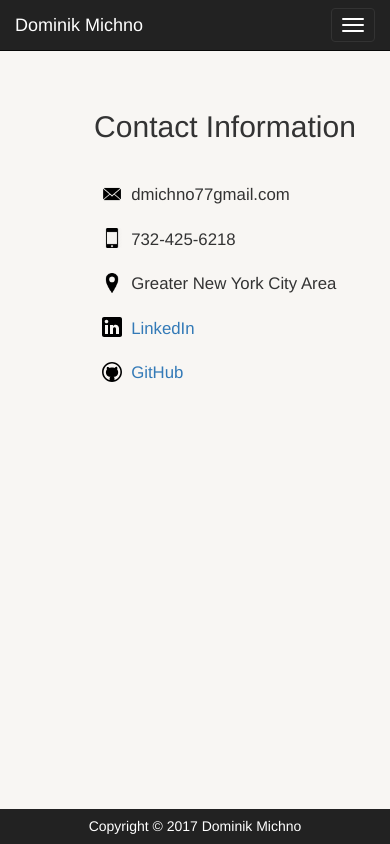
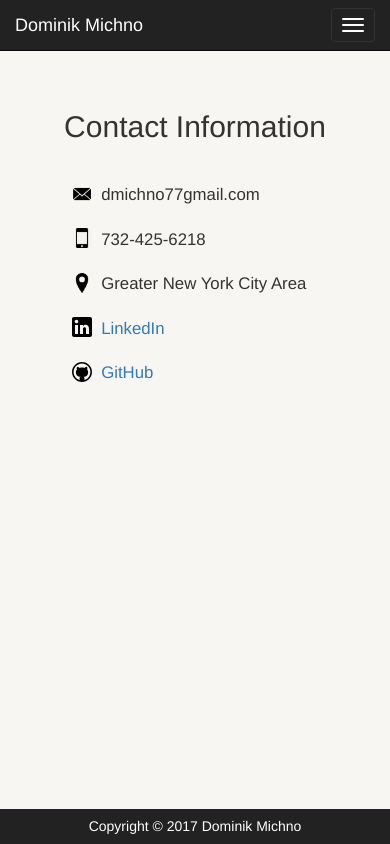
Before and after one commit to dominikmichno/Personal-Website, a plain HTML site: page contact.html in a window 390 px wide. Drawn offline with nearby package versions, Linux system fonts and the light colour scheme.

Commit message:
Fixed an alignment issue on mobile

```diff
--- a/css/main.css
+++ b/css/main.css
@@ -108,14 +108,13 @@ ul li a:link {
 	#center-header {
 		margin-top: 60px;
 		margin-bottom: 20px;
-		margin-left: 60px;
 		text-align: center;
 		font-size: 30px;
 	}
 
 	.contact-list-item {
 		padding-top: 20px;
-		margin-left: 50px;
+		margin-left: 20px;
 		font-size: 80%;
 	}
 
```
